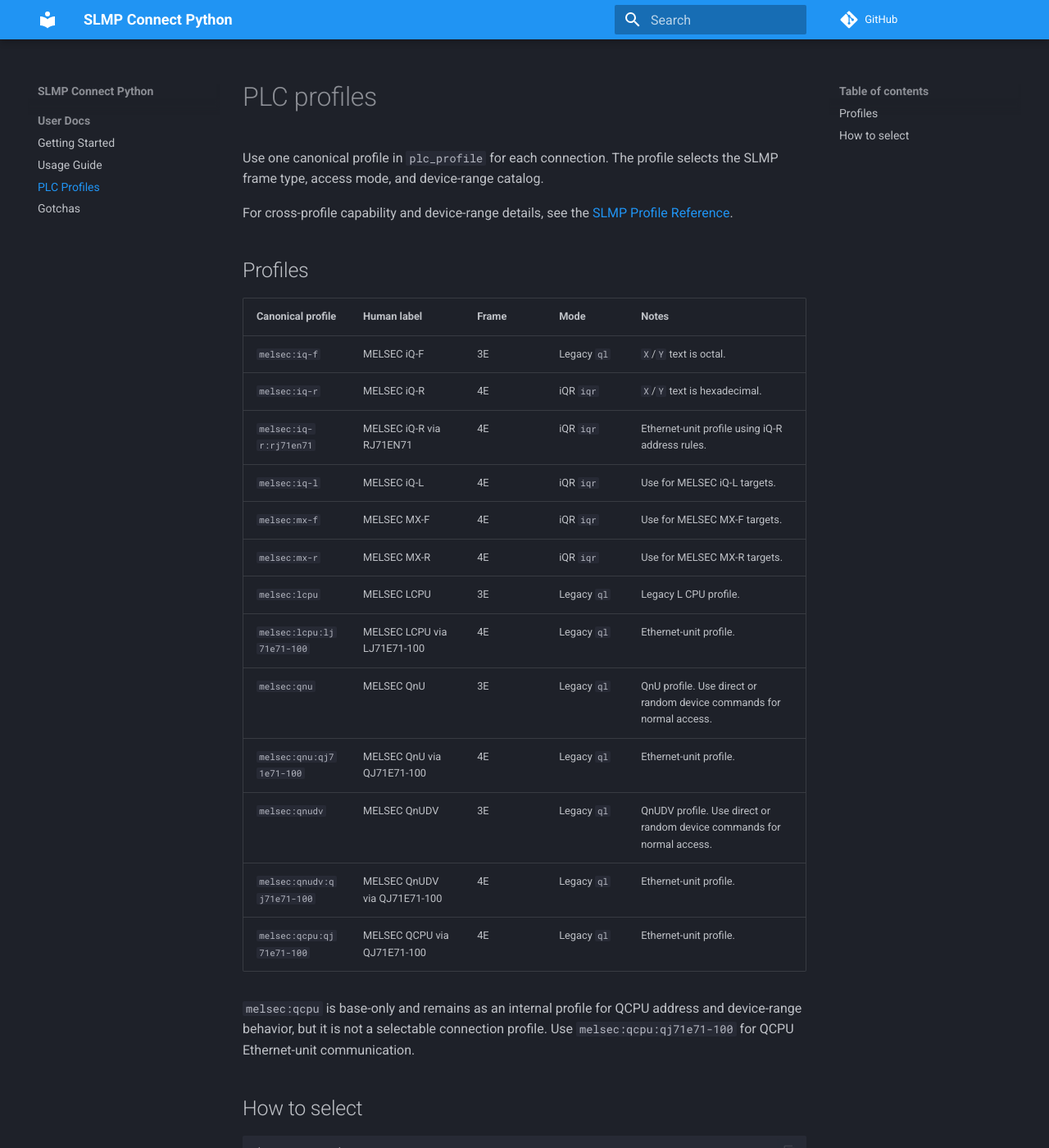
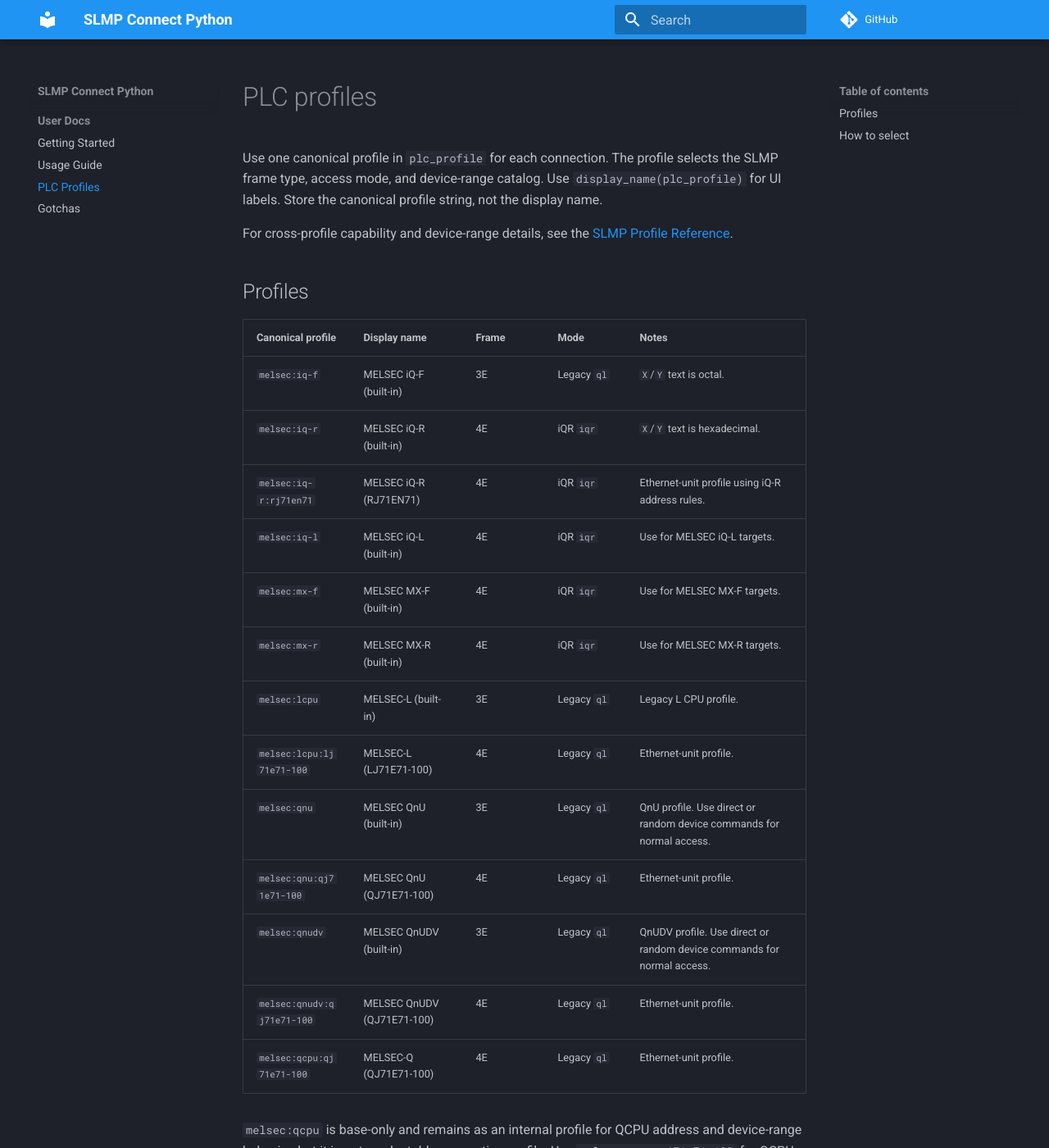
Before and after one commit to fa-yoshinobu/plc-comm-slmp-python, an MkDocs documentation site: the page built from docsrc/user/PROFILES.md, in a window 1280 px wide and 1400 px high. Shown: the whole window at 82% size. Built offline with MkDocs 1.6.1 and Material for MkDocs 9.7.7, drawn with Linux system fonts in a browser that asks for light colours; comment, search, counter and statistics services are not loaded.

Commit message:
Add PLC profile display names

```diff
--- a/docsrc/user/PROFILES.md
+++ b/docsrc/user/PROFILES.md
@@ -1,26 +1,28 @@
 # PLC profiles
 
 Use one canonical profile in `plc_profile` for each connection. The profile selects the SLMP frame type, access mode, and device-range catalog.
+Use `display_name(plc_profile)` for UI labels. Store the canonical profile
+string, not the display name.
 
 For cross-profile capability and device-range details, see the [SLMP Profile Reference](https://fa-yoshinobu.github.io/plc-comm-docs-site/slmp/profile-reference/).
 
 ## Profiles
 
-| Canonical profile | Human label | Frame | Mode | Notes |
+| Canonical profile | Display name | Frame | Mode | Notes |
 | --- | --- | --- | --- | --- |
-| `melsec:iq-f` | MELSEC iQ-F | 3E | Legacy `ql` | `X`/`Y` text is octal. |
-| `melsec:iq-r` | MELSEC iQ-R | 4E | iQR `iqr` | `X`/`Y` text is hexadecimal. |
-| `melsec:iq-r:rj71en71` | MELSEC iQ-R via RJ71EN71 | 4E | iQR `iqr` | Ethernet-unit profile using iQ-R address rules. |
-| `melsec:iq-l` | MELSEC iQ-L | 4E | iQR `iqr` | Use for MELSEC iQ-L targets. |
-| `melsec:mx-f` | MELSEC MX-F | 4E | iQR `iqr` | Use for MELSEC MX-F targets. |
-| `melsec:mx-r` | MELSEC MX-R | 4E | iQR `iqr` | Use for MELSEC MX-R targets. |
-| `melsec:lcpu` | MELSEC LCPU | 3E | Legacy `ql` | Legacy L CPU profile. |
-| `melsec:lcpu:lj71e71-100` | MELSEC LCPU via LJ71E71-100 | 4E | Legacy `ql` | Ethernet-unit profile. |
-| `melsec:qnu` | MELSEC QnU | 3E | Legacy `ql` | QnU profile. Use direct or random device commands for normal access. |
-| `melsec:qnu:qj71e71-100` | MELSEC QnU via QJ71E71-100 | 4E | Legacy `ql` | Ethernet-unit profile. |
-| `melsec:qnudv` | MELSEC QnUDV | 3E | Legacy `ql` | QnUDV profile. Use direct or random device commands for normal access. |
-| `melsec:qnudv:qj71e71-100` | MELSEC QnUDV via QJ71E71-100 | 4E | Legacy `ql` | Ethernet-unit profile. |
-| `melsec:qcpu:qj71e71-100` | MELSEC QCPU via QJ71E71-100 | 4E | Legacy `ql` | Ethernet-unit profile. |
+| `melsec:iq-f` | MELSEC iQ-F (built-in) | 3E | Legacy `ql` | `X`/`Y` text is octal. |
+| `melsec:iq-r` | MELSEC iQ-R (built-in) | 4E | iQR `iqr` | `X`/`Y` text is hexadecimal. |
+| `melsec:iq-r:rj71en71` | MELSEC iQ-R (RJ71EN71) | 4E | iQR `iqr` | Ethernet-unit profile using iQ-R address rules. |
+| `melsec:iq-l` | MELSEC iQ-L (built-in) | 4E | iQR `iqr` | Use for MELSEC iQ-L targets. |
+| `melsec:mx-f` | MELSEC MX-F (built-in) | 4E | iQR `iqr` | Use for MELSEC MX-F targets. |
+| `melsec:mx-r` | MELSEC MX-R (built-in) | 4E | iQR `iqr` | Use for MELSEC MX-R targets. |
+| `melsec:lcpu` | MELSEC-L (built-in) | 3E | Legacy `ql` | Legacy L CPU profile. |
+| `melsec:lcpu:lj71e71-100` | MELSEC-L (LJ71E71-100) | 4E | Legacy `ql` | Ethernet-unit profile. |
+| `melsec:qnu` | MELSEC QnU (built-in) | 3E | Legacy `ql` | QnU profile. Use direct or random device commands for normal access. |
+| `melsec:qnu:qj71e71-100` | MELSEC QnU (QJ71E71-100) | 4E | Legacy `ql` | Ethernet-unit profile. |
+| `melsec:qnudv` | MELSEC QnUDV (built-in) | 3E | Legacy `ql` | QnUDV profile. Use direct or random device commands for normal access. |
+| `melsec:qnudv:qj71e71-100` | MELSEC QnUDV (QJ71E71-100) | 4E | Legacy `ql` | Ethernet-unit profile. |
+| `melsec:qcpu:qj71e71-100` | MELSEC-Q (QJ71E71-100) | 4E | Legacy `ql` | Ethernet-unit profile. |
 
 `melsec:qcpu` is base-only and remains as an internal profile for QCPU address and device-range behavior, but it is not a selectable connection profile. Use `melsec:qcpu:qj71e71-100` for QCPU Ethernet-unit communication.
 
--- a/slmp/__init__.py
+++ b/slmp/__init__.py
@@ -40,6 +40,7 @@
     parse_device,
     parse_extended_device,
 )
+from .capability_profiles import display_name
 from .device_ranges import (
     SlmpDeviceRangeCatalog,
     SlmpDeviceRangeCategory,
@@ -151,6 +152,7 @@
     "SlmpTraceFrame",
     "TypeNameInfo",
     "decode_cpu_operation_state",
+    "display_name",
     "format_address",
     "get_end_code_message",
     "get_end_code_name",
```
Also changed, not shown: 2 other files.
